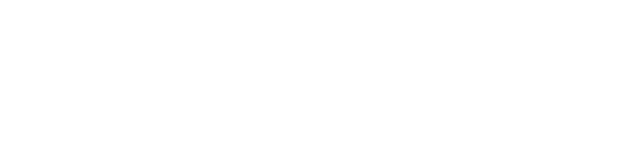
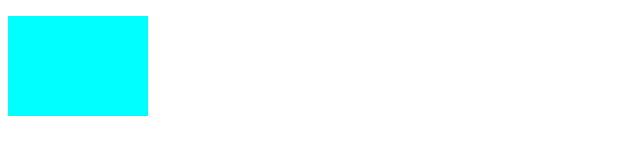
Before and after one commit to Alexander-Lyeshin/first-project, a plain HTML site: page index.html in a window 1280 px wide. Shown: the whole page, without its empty margins (0-640 px from the left). Drawn offline with Linux system fonts and the light colour scheme.

Commit message:
на отправку проба

```diff
--- a/index.html
+++ b/index.html
@@ -5,8 +5,9 @@
     <meta http-equiv="X-UA-Compatible" content="IE=edge">
     <meta name="viewport" content="width=device-width, initial-scale=1.0">
     <title>Document</title>
+    <link rel="stylesheet" href="./style.css">
 </head>
 <body>
-
+    <menu class="menu"></menu>
 </body>
 </html>
--- a/style.css
+++ b/style.css
@@ -1,3 +1,5 @@
-body {
+.menu {
+    height: 100px;
+    width: 100px;
 background-color: aqua;
 }
```
Also changed, not shown: script.js (added).
